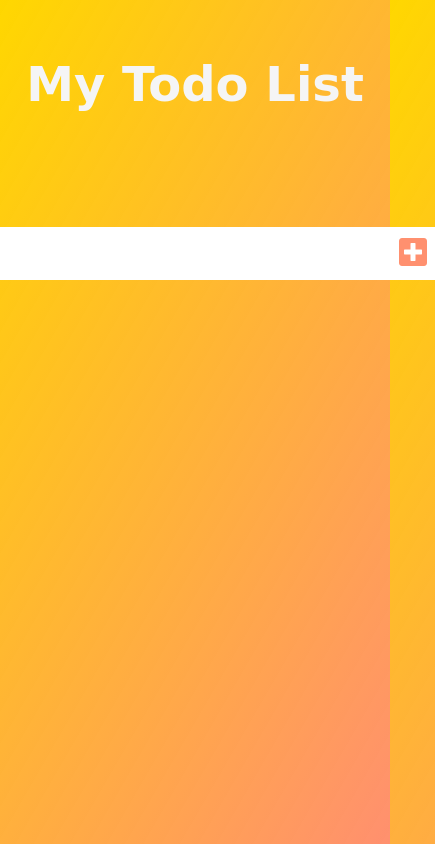
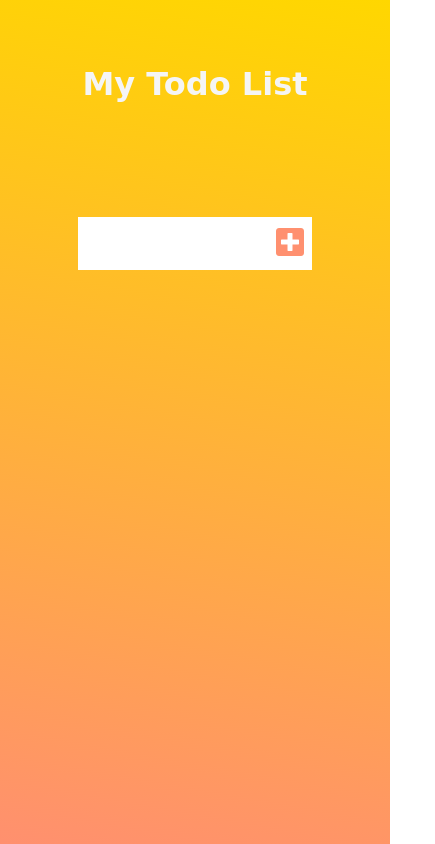
Before and after one commit to Gopaljajam/Todo-app, a plain HTML site: page index.html in a window 390 px wide. Shown: the whole page, 435 px wide, since content can reach past the window. Drawn offline with Linux system fonts and the light colour scheme; a web font is replaced by a local one.

Commit message:
Update style.css

```diff
--- a/css/style.css
+++ b/css/style.css
@@ -21,12 +21,37 @@ header, form {
     justify-content: center;
     align-items: center;
 }
+@media (max-width: 500px) {
+    header {
+        font-size: 1rem;
+        margin-block-end: -10px;
+    }
+    body {
+        background: linear-gradient(10deg, #ff764dcf, #ffd700) scroll;
+    }
+    form {
+        margin: 0 5px;
+
+    }
+    form input, form button {
+        max-width: 80%;
+        font-size: 1rem;
+    }
+    .trash-btn {
+        background: #ff8100;
+    }
+    .todo-container {
+        min-width: 80%;
+    }
+}
+
 form input, form button {
     padding: 0.5rem;
     font-size: 2rem;
     border: none;
     background: white;
     min-width: auto;
+    max-width: 50%;
 }
 
 .todo-button {
```
